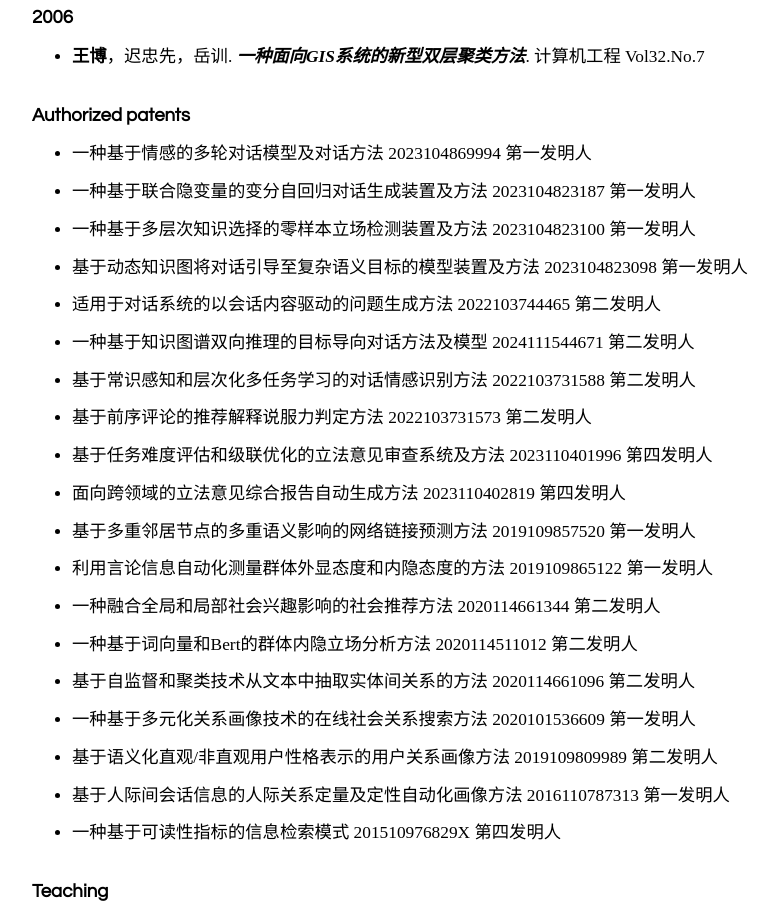
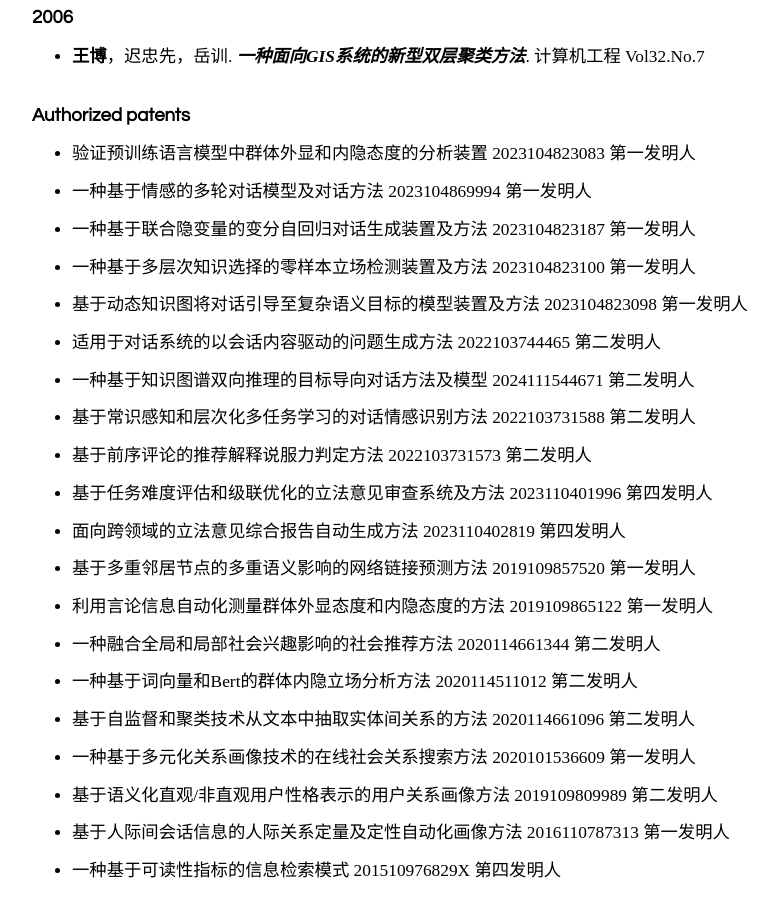
Before and after one commit to bowang1979-sptnk/bowang, a plain HTML site: page index.htm in a window 1280 px wide. Shown: the part 9438-10350 px from the top of the page, without its empty margins (8-786 px from the left). Drawn offline with Linux system fonts and the light colour scheme.

Commit message:
index.htm

```diff
--- a/index.htm
+++ b/index.htm
@@ -383,6 +383,7 @@
 
         <h2>Authorized patents</h2>
         <ul>
+            <li>验证预训练语言模型中群体外显和内隐态度的分析装置 2023104823083 第一发明人</li>
             <li>一种基于情感的多轮对话模型及对话方法 2023104869994 第一发明人</li>
             <li>一种基于联合隐变量的变分自回归对话生成装置及方法 2023104823187 第一发明人</li>
             <li>一种基于多层次知识选择的零样本立场检测装置及方法 2023104823100 第一发明人</li>
```
